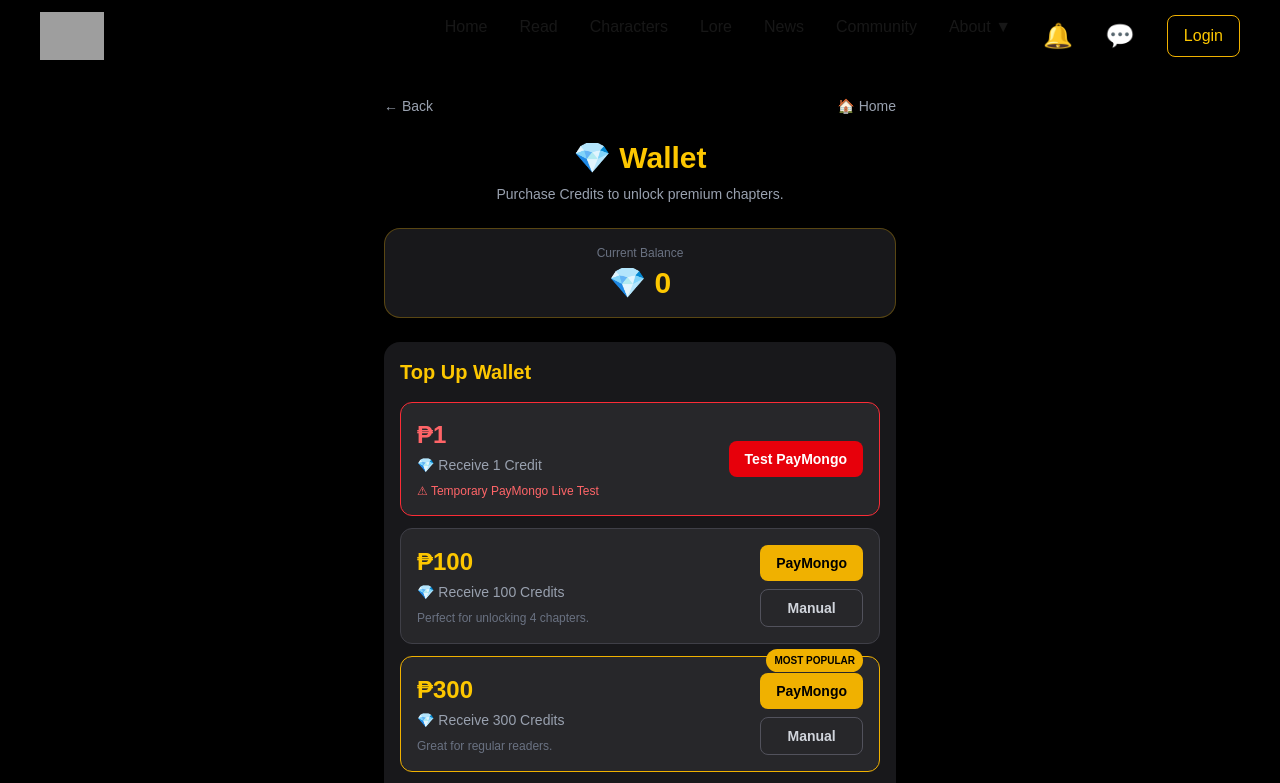
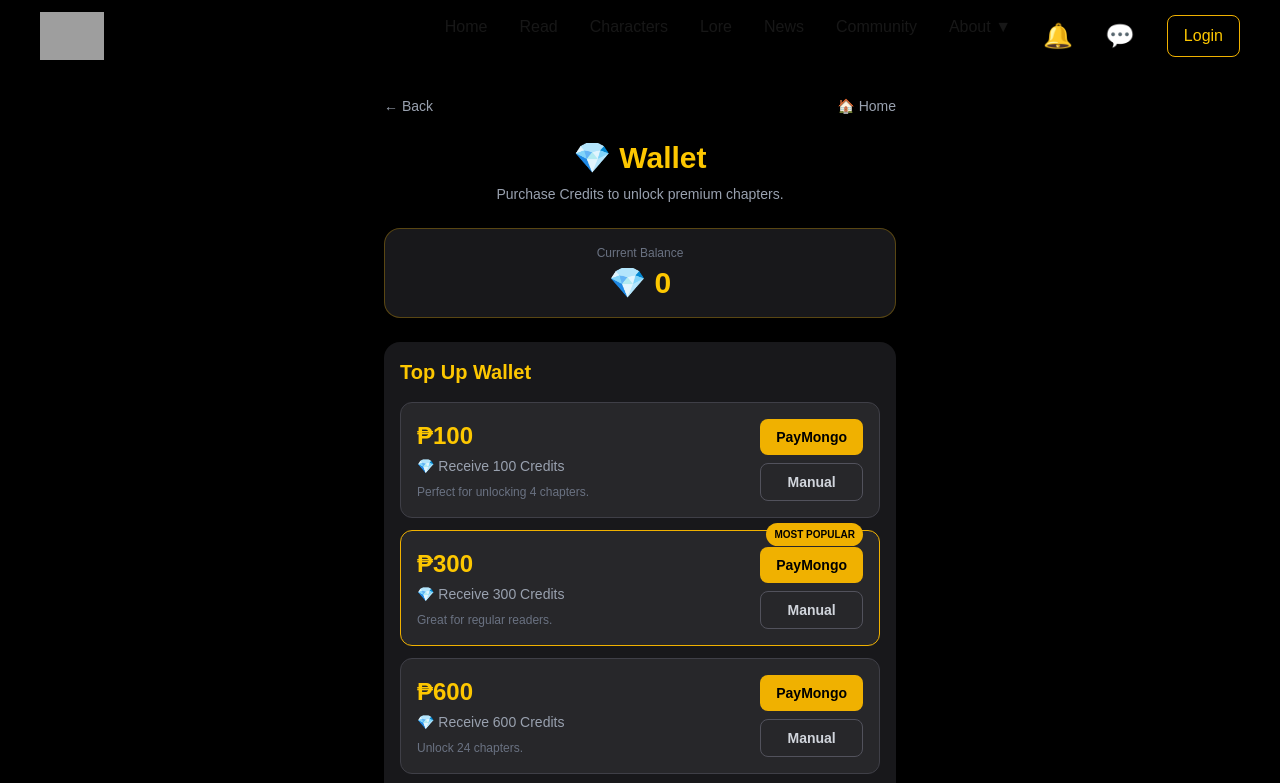
Before and after one commit to alamatika/alamatika, a Next.js app: page /wallet in a window 1280 px wide. Shown: the top 783 px of the page. Built offline with nearby package versions, Linux system fonts and the light colour scheme; no server answers; grey boxes are pictures that could not be loaded.

Commit message:
Compilation before live

```diff
--- a/app/api/payments/create/route.ts
+++ b/app/api/payments/create/route.ts
@@ -19,7 +19,7 @@ export async function POST(request: Request) {
     const { credits, redirect } = await request.json();
 
 
-    const normalPackages = [1, 100, 300, 600, 1200];
+    const normalPackages = [100, 300, 600, 1200];
 
 const validPackage = normalPackages.includes(credits);
 
--- a/app/wallet/page.tsx
+++ b/app/wallet/page.tsx
@@ -387,40 +387,6 @@ async function unlockWithCredits() {
               )
             ) : null}
 
-
-            {/* ₱1 — TEMPORARY LIVE TEST */}
-
-<div className="bg-zinc-800 border border-red-500 rounded-xl p-4 text-left transition">
-
-  <div className="flex justify-between items-center gap-3">
-
-    <div>
-
-      <h3 className="text-2xl font-bold text-red-400">
-        ₱1
-      </h3>
-
-      <p className="text-gray-400 text-sm mt-1">
-        💎 Receive 1 Credit
-      </p>
-
-      <p className="text-red-400 text-xs mt-2">
-        ⚠ Temporary PayMongo Live Test
-      </p>
-
-    </div>
-
-    <button
-      type="button"
-      onClick={() => buyCredits(1)}
-      className="bg-red-600 text-white px-4 py-2 rounded-lg font-bold text-sm hover:bg-red-500 transition"
-    >
-      Test PayMongo
-    </button>
-
-  </div>
-
-</div>
 
             {/* ₱100 */}
 
```
